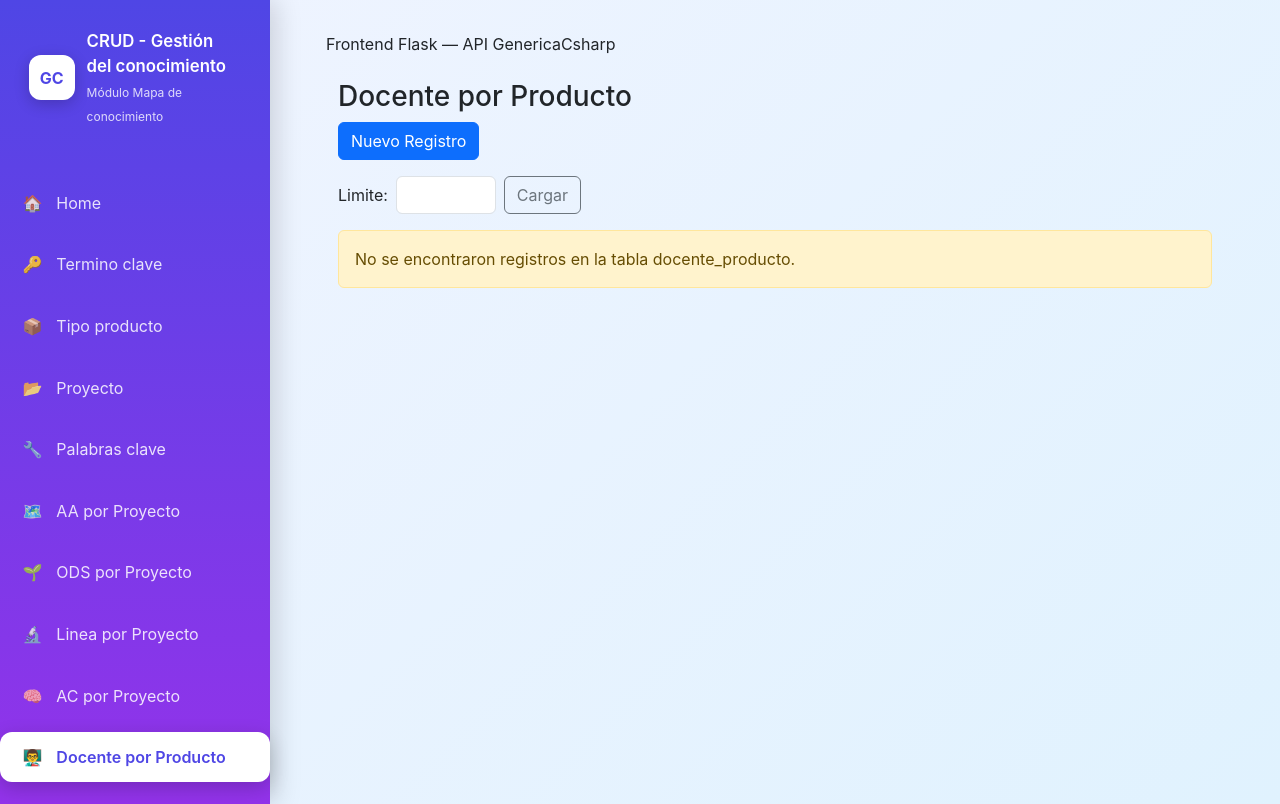
After one commit to Syn0B/FrontFlask, a Flask app: page /docente_producto in a window 1280 px wide. The commit adds this page. Run offline with Flask 3, Linux system fonts and the light colour scheme; data that the repository does not hold is empty.

Commit message:
Adición de la nueva tabla docente_producto y su CRUD completo con blueprint, template y formularios funcionales para listar, crear y borrar.

```diff
--- a/app.py
+++ b/app.py
@@ -41,6 +41,7 @@ from routes.aa_proyecto import bp as aa_proyecto_bp
 from routes.ods_proyecto import bp as ods_proyecto_bp
 from routes.proyecto_linea import bp as proyecto_linea_bp
 from routes.ac_proyecto import bp as ac_proyecto_bp
+from routes.docente_producto import bp as docente_producto_bp
 
 
 # register_blueprint() conecta las rutas del Blueprint a la aplicacion Flask.
@@ -53,6 +54,7 @@ app.register_blueprint(aa_proyecto_bp)
 app.register_blueprint(ods_proyecto_bp)
 app.register_blueprint(proyecto_linea_bp)
 app.register_blueprint(ac_proyecto_bp)
+app.register_blueprint(docente_producto_bp)
 
 
 # ══════════════════════════════════════════════
--- /dev/null
+++ b/routes/docente_producto.py
@@ -0,0 +1,106 @@
+"""
+docente_producto.py - Blueprint con las rutas para la tabla intermedia docente_producto.
+
+Tabla intermedia (relacion N:M) entre docente y producto.
+
+Campos:
+    - docente   (entero, FK -> docente.cedula)
+    - producto  (entero, FK -> producto.id)
+
+Clave primaria compuesta: (docente, producto)
+
+Como es una tabla intermedia pura, no tiene sentido "actualizar":
+cualquier cambio en uno de los dos campos genera un registro distinto.
+Por eso solo se exponen CREAR y ELIMINAR.
+
+Rutas:
+    GET  /docente_producto           -> Listar registros y mostrar formulario si corresponde
+    POST /docente_producto/crear     -> Crear un nuevo registro
+    POST /docente_producto/eliminar  -> Eliminar un registro (PK compuesta)
+"""
+
+from flask import Blueprint, render_template, request, redirect, url_for, flash
+from services.api_service import ApiService
+
+
+# ══════════════════════════════════════════════
+# CONFIGURACION DEL BLUEPRINT
+# ══════════════════════════════════════════════
+
+bp = Blueprint('docente_producto', __name__)
+api = ApiService()
+
+TABLA = 'docente_producto'
+
+
+# ══════════════════════════════════════════════
+# LISTAR REGISTROS (GET)
+# ══════════════════════════════════════════════
+
+@bp.route('/docente_producto')
+def index():
+    """Muestra la tabla de docente_producto con formulario opcional."""
+    # Parametros de la URL
+    limite = request.args.get('limite', type=int)
+    accion = request.args.get('accion', '')   # 'nuevo' o '' (vacio)
+
+    # Registros de la tabla intermedia
+    registros = api.listar(TABLA, limite)
+
+    # Cargar las tablas relacionadas para los <select> del formulario.
+    # Se traen SIN limite para tener todas las opciones disponibles.
+    docentes  = api.listar('docente', None) or []
+    productos = api.listar('producto', None) or []
+
+    # Solo hay modo "nuevo": no existe edicion en una tabla intermedia pura
+    mostrar_formulario = accion == 'nuevo'
+
+    return render_template('pages/docente_producto.html',
+        registros=registros,                  # Lista de docente_producto para la tabla HTML
+        docentes=docentes,                    # Para el <select> de docente
+        productos=productos,                  # Para el <select> de producto
+        mostrar_formulario=mostrar_formulario,
+        limite=limite
+    )
+
+
+# ══════════════════════════════════════════════
+# CREAR REGISTRO (POST)
+# ══════════════════════════════════════════════
+
+@bp.route('/docente_producto/crear', methods=['POST'])
+def crear():
+    """Crea un nuevo registro en docente_producto."""
+    # Los valores vienen de los <select>: ambos son el id (entero) del registro seleccionado.
+    datos = {
+        'docente':  request.form.get('docente', ''),
+        'producto': request.form.get('producto', '')
+    }
+
+    exito, mensaje = api.crear(TABLA, datos)
+
+    flash(mensaje, 'success' if exito else 'danger')
+    return redirect(url_for('docente_producto.index'))
+
+
+# ══════════════════════════════════════════════
+# ELIMINAR REGISTRO (POST)
+# ══════════════════════════════════════════════
+
+@bp.route('/docente_producto/eliminar', methods=['POST'])
+def eliminar():
+    """Elimina un registro de docente_producto usando la PK compuesta."""
+    # Los dos valores de la PK vienen en campos ocultos del formulario
+    docente  = request.form.get('docente', '')
+    producto = request.form.get('producto', '')
+
+    # Para PK compuesta enviamos las dos columnas y los dos valores
+    # separados por coma. El ApiService construye una URL del tipo:
+    #   DELETE /api/docente_producto/docente/{d}/producto/{p}
+    claves  = 'docente,producto'
+    valores = f'{docente},{producto}'
+
+    exito, mensaje = api.eliminar(TABLA, claves, valores)
+
+    flash(mensaje, 'success' if exito else 'danger')
+    return redirect(url_for('docente_producto.index'))
--- a/templates/components/nav_menu.html
+++ b/templates/components/nav_menu.html
@@ -91,5 +91,12 @@
             </a>
         </div>
 
+        <div class="nav-item">
+            <a class="nav-link {{ 'active' if request.path.startswith('/docente_producto') }}" href="/docente_producto">
+                <span class="nav-icon">👨‍🏫</span>
+                <span class="nav-text">Docente por Producto</span>
+            </a>
+        </div>
+
     </nav>
 </div>
--- /dev/null
+++ b/templates/pages/docente_producto.html
@@ -0,0 +1,117 @@
+{#
+    docente_producto.html - Pagina para la tabla intermedia docente_producto.
+
+    Campos: docente (FK INT -> docente.cedula), producto (FK INT -> producto.id)
+    Clave primaria compuesta: (docente, producto)
+
+    Solo permite Crear y Eliminar (ver routes/docente_producto.py).
+#}
+
+{% extends 'layout/base.html' %}
+
+{% block title %}Docente por Producto{% endblock %}
+
+{% block content %}
+<div class="container mt-4">
+    <h3>Docente por Producto</h3>
+
+    {# ───────── BOTON NUEVO REGISTRO ───────── #}
+    {% if not mostrar_formulario %}
+        <a href="{{ url_for('docente_producto.index', accion='nuevo') }}"
+           class="btn btn-primary mb-3">
+            Nuevo Registro
+        </a>
+    {% endif %}
+
+    {# ───────── LIMITE DE REGISTROS ───────── #}
+    <form method="GET" action="{{ url_for('docente_producto.index') }}"
+          class="d-flex align-items-center mb-3">
+        <label class="form-label me-2 mb-0">Limite:</label>
+        <input class="form-control me-2" type="number" name="limite"
+               style="width:100px" value="{{ limite or '' }}" />
+        <button class="btn btn-outline-secondary" type="submit">Cargar</button>
+    </form>
+
+    {# ───────── FORMULARIO (SOLO CREAR) ───────── #}
+    {% if mostrar_formulario %}
+        <div class="card mb-3">
+            <div class="card-header">Nuevo Registro</div>
+            <div class="card-body">
+                <form method="POST" action="{{ url_for('docente_producto.crear') }}">
+                    <div class="row">
+
+                        {# Select de Docente: muestra nombres + apellidos, envia la cedula #}
+                        <div class="col-md-6 mb-3">
+                            <label class="form-label">Docente</label>
+                            <select class="form-select" name="docente" required>
+                                <option value="">-- Seleccione un docente --</option>
+                                {% for d in docentes %}
+                                    <option value="{{ d.cedula }}">{{ d.nombres }} {{ d.apellidos }}</option>
+                                {% endfor %}
+                            </select>
+                        </div>
+
+                        {# Select de Producto: muestra el nombre, envia el id #}
+                        <div class="col-md-6 mb-3">
+                            <label class="form-label">Producto</label>
+                            <select class="form-select" name="producto" required>
+                                <option value="">-- Seleccione un producto --</option>
+                                {% for p in productos %}
+                                    <option value="{{ p.id }}">{{ p.nombre }}</option>
+                                {% endfor %}
+                            </select>
+                        </div>
+
+                    </div>
+                    <button class="btn btn-success me-2" type="submit">Guardar</button>
+                    <a href="{{ url_for('docente_producto.index') }}" class="btn btn-secondary">Cancelar</a>
+                </form>
+            </div>
+        </div>
+    {% endif %}
+
+    {# ───────── TABLA DE REGISTROS ───────── #}
+    {% if registros %}
+        <table class="table table-striped table-hover">
+            <thead class="table-dark">
+                <tr>
+                    <th>Docente</th>
+                    <th>Producto</th>
+                    <th>Acciones</th>
+                </tr>
+            </thead>
+            <tbody>
+                {% for reg in registros %}
+                <tr>
+                    {# Buscar el docente a partir de su cedula para mostrarlo #}
+                    <td>
+                        {% set d = docentes | selectattr('cedula', 'equalto', reg.docente) | first %}
+                        {{ (d.nombres ~ ' ' ~ d.apellidos) if d else reg.docente }}
+                    </td>
+
+                    {# Buscar el producto a partir de su id para mostrarlo #}
+                    <td>
+                        {% set p = productos | selectattr('id', 'equalto', reg.producto) | first %}
+                        {{ p.nombre if p else reg.producto }}
+                    </td>
+
+                    <td>
+                        {# Eliminar requiere las DOS columnas de la PK compuesta #}
+                        <form method="POST" action="{{ url_for('docente_producto.eliminar') }}"
+                              style="display:inline"
+                              onsubmit="return confirm('Eliminar este registro?')">
+                            <input type="hidden" name="docente"  value="{{ reg.docente }}" />
+                            <input type="hidden" name="producto" value="{{ reg.producto }}" />
+                            <button class="btn btn-danger btn-sm" type="submit">Eliminar</button>
+                        </form>
+                    </td>
+                </tr>
+                {% endfor %}
+            </tbody>
+        </table>
+    {% else %}
+        <div class="alert alert-warning">No se encontraron registros en la tabla docente_producto.</div>
+    {% endif %}
+
+</div>
+{% endblock %}
```
